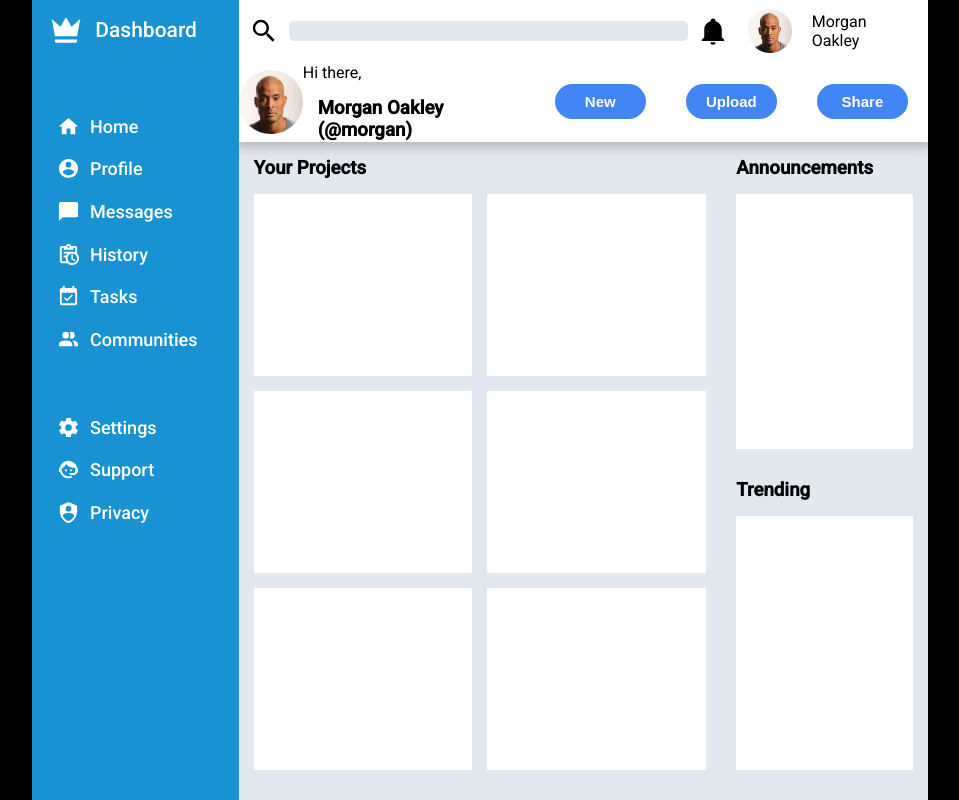
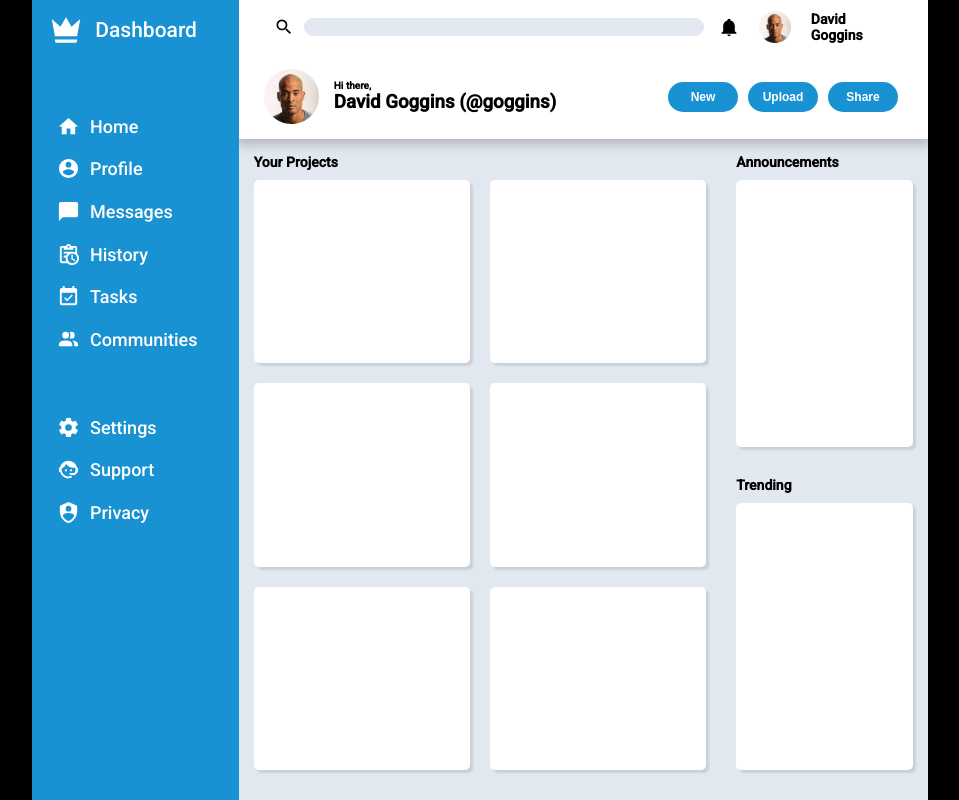
Before and after one commit to MihaelYaryomenko/Admin-Dashboard, a plain HTML site: page index.html in a window 1280 px wide. Shown: the whole page, without its empty margins (160-1119 px from the left). Drawn offline with Linux system fonts and the light colour scheme.

Commit message:
header finish

```diff
--- a/index.html
+++ b/index.html
@@ -60,45 +60,53 @@
       <div id="right-container">
         <div id="header">
           <div id="upper-header">
+            <div class="upper-header-container">
               <img class="header-icon" src="/src/magnify.svg" alt="">
               <div id="grey-thing"></div>
+            </div>
+            <div id="right-upper-header-container" class="upper-header-container">
               <img class="header-icon" src="/src/bell.svg" alt="">
-            <img class="avatar" src="/src/David_Goggins_cropped.png" alt="">
-            <p>Morgan Oakley</p>
+              <img id="avatar" src="/src/David_Goggins_cropped.png" alt="">
+              <h3 id="normal-header">David Goggins</h3>
+            </div>
           </div>
           <div id="lower-header">
+            <div id="avatar-text-container" class="row-container">
               <img class="avatar" src="/src/David_Goggins_cropped.png" alt="">
               <div class="column-container">
-              <p>Hi there,</p>
-              <h3>Morgan Oakley (@morgan)</h3>
+                <p class="small-text">Hi there,</p>
+                <h3>David Goggins (@goggins)</h3>
               </div>
+            </div>
+            <div id="btn-container">
               <button class="blue-button">New</button>
               <button class="blue-button">Upload</button>
               <button class="blue-button">Share</button>
             </div>
           </div>
+        </div>
         <div id="main-container">
           <div id="left-main-container">
-            <h3>Your Projects</h3>
+            <h3 class="header">Your Projects</h3>
             <div id="project-container">
-              <div class="project"></div>
-              <div class="project"></div>
-              <div class="project"></div>
-              <div class="project"></div>
-              <div class="project"></div>
-              <div class="project"></div>
+              <div class="project shadow-box"></div>
+              <div class="project shadow-box"></div>
+              <div class="project shadow-box"></div>
+              <div class="project shadow-box"></div>
+              <div class="project shadow-box"></div>
+              <div class="project shadow-box"></div>
             </div>
           </div>
           <div id="right-main-container">
             <div id="secondary-right-container">
-              <h3>Announcements</h3>
-              <div class="grid-right-container">
+              <h3 class="header">Announcements</h3>
+              <div class="grid-right-container shadow-box">
                 <div id="announcements-container">
 
                 </div>
               </div>
-              <h3>Trending</h3>
-              <div class="grid-right-container">
+              <h3 class="header">Trending</h3>
+              <div class="grid-right-container shadow-box">
                 <div id="trending-container">
 
                 </div>
--- a/style.css
+++ b/style.css
@@ -38,9 +38,14 @@ body {
 
 #upper-header {
   display: flex;
-  align-items: center;
+  justify-content: space-between;
   height: 43%;
   width: 100%;
+}
+
+.upper-header-container {
+  display: flex;
+  align-items: center;
 }
 
 #upper-header > * {
@@ -48,13 +53,33 @@ body {
 }
 
 #grey-thing {
-  height: 10px;
+  margin: 0px 0px 0px 10px;
+  height: 18px;
   width: 400px;
   background-color: var(--border-secondary);
-  border-radius: 5px;
+  border-radius: 10px;
+}
+
+#avatar {
+  width: 32px;
+}
+
+#normal-header {
+  font-size: 14px;
+  font-weight: 600;
+}
+
+#right-upper-header-container > * {
+  margin: 0px 10px 0px 10px;
+}
+
+#right-upper-header-container {
+  position: relative;
+  right: 15px;
 }
 
 #lower-header {
+  justify-content: space-between;
   display: flex;
   align-items: center;
   height: 67%;
@@ -173,11 +198,13 @@ body {
 }
 
 .avatar {
-  height: 64px;
-  width: 64px;
+  height: 55px;
+  width: 55px;
 }
 
 .column-container {
+  justify-content: center;
+  margin: 0px 0px 0px 15px;
   display: flex;
   flex-direction: column;
 }
@@ -185,17 +212,25 @@ body {
 .blue-button {
   border: none;
   color: white;
-  font-size: 15px;
+  font-size: 12px;
   font-weight: 600;
   border-radius: 20px;
-  margin: 20px;
-  background-color: var(--button-color);
-  height: 35px;
-  width: 100px;
+  margin: 0px 5px 0px 5px;
+  background-color: var(--main-color);
+  height: 30px;
+  width: 70px;
+}
+
+.blue-button:hover {
+  opacity: 0.8;
+}
+
+.blue-button:active {
+  opacity: 0.6;
 }
 
 .header-icon {
-  width: 50px;
+  width: 20px;
 }
 
 .project {
@@ -205,10 +240,10 @@ body {
 }
 
 #project-container {
-  margin: 15px 15px 30px 15px;
+  margin: 10px 15px 30px 15px;
   align-items: center;
   justify-items: center;
-  gap: 15px;
+  gap: 20px;
   width: 1fr;
   height: 92%;
   display: grid;
@@ -216,15 +251,21 @@ body {
   grid-template-rows: repeat(3, 1fr);
 }
 
-h3 {
+.header {
+  font-weight: 600;
+  font-size: 14px;
   margin: 15px 15px 0px 15px;
 }
 
 .grid-right-container {
-  margin: 15px;
+  margin: 10px 15px 15px 15px;
   background-color: white;
   width: 1fr;
   height: 50%;
+}
+
+#upper-header > .upper-header-container:first-child {
+  margin-left: 25px;
 }
 
 #secondary-right-container {
@@ -234,3 +275,27 @@ h3 {
   flex-direction: column;
   margin-bottom: 15px;
 }
+
+.shadow-box {
+  box-shadow: 3px 3px 2px 0px rgba(0,0,0,0.1);
+  border-radius: 5px;
+}
+
+.row-container {
+  display: flex;
+}
+
+#avatar-text-container {
+  margin: 0px 0px 0px 25px;
+}
+
+.small-text {
+  font-weight: 600;
+  font-size: 10px;
+}
+
+#btn-container {
+  position: relative;
+  right: 25px;
+  display: flex;
+}
```
Lines whose indentation alone changed are shown as unchanged.
